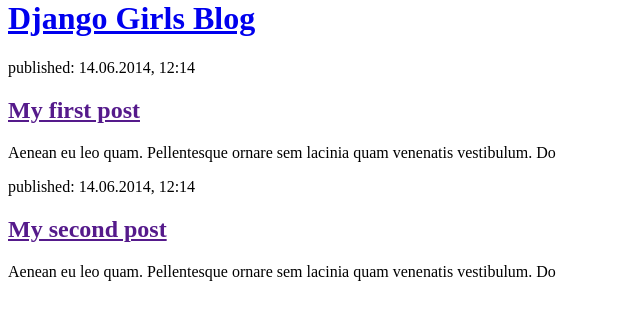
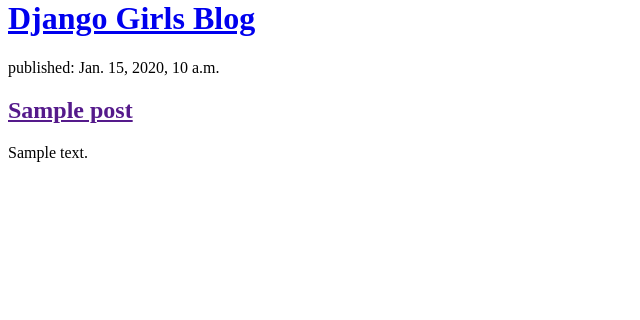
Before and after one commit to tammy357/my-first-blog, a Django app: page / in a window 1280 px wide. Shown: the part 21-341 px from the top of the page, without its empty margins (0-640 px from the left). Run offline with Django 5.2, Linux system fonts and the light colour scheme; tables that the repository leaves empty hold one stand-in row (values such as "Sample post").

Commit message:
Modified templates to display posts from database.

```diff
--- a/blog/templates/blog/post_list.html
+++ b/blog/templates/blog/post_list.html
@@ -5,17 +5,13 @@
 <body>
 <header>
 </header>
-<title>Django Girls blog</title>
 <h1><a href="/">Django Girls Blog</a></h1>
+{% for post in posts %}
 <article>
-<time>published: 14.06.2014, 12:14</time>
-<h2><a href="">My first post</a></h2>
-<p>Aenean eu leo quam. Pellentesque ornare sem lacinia quam venenatis vestibulum. Do
+<time>published: {{ post.published_date }}</time>
+<h2><a href="">{{ post.title }}</a></h2>
+<p>{{ post.text|linebreaksbr }}</p>
 </article>
-<article>
-<time>published: 14.06.2014, 12:14</time>
-<h2><a href="">My second post</a></h2>
-<p>Aenean eu leo quam. Pellentesque ornare sem lacinia quam venenatis vestibulum. Do
-</article>
+{% endfor %}
 </body>
 </html>
--- a/blog/views.py
+++ b/blog/views.py
@@ -1,5 +1,7 @@
 from django.shortcuts import render
+from django.utils import timezone
+from .models import Post
 
-# Create your views here.
 def post_list(request):
-    return render(request, 'blog/post_list.html', {})
+    posts = Post.objects.filter(published_date__lte=timezone.now()).order_by('published_date')
+    return render(request, 'blog/post_list.html', {'posts': posts})
```
